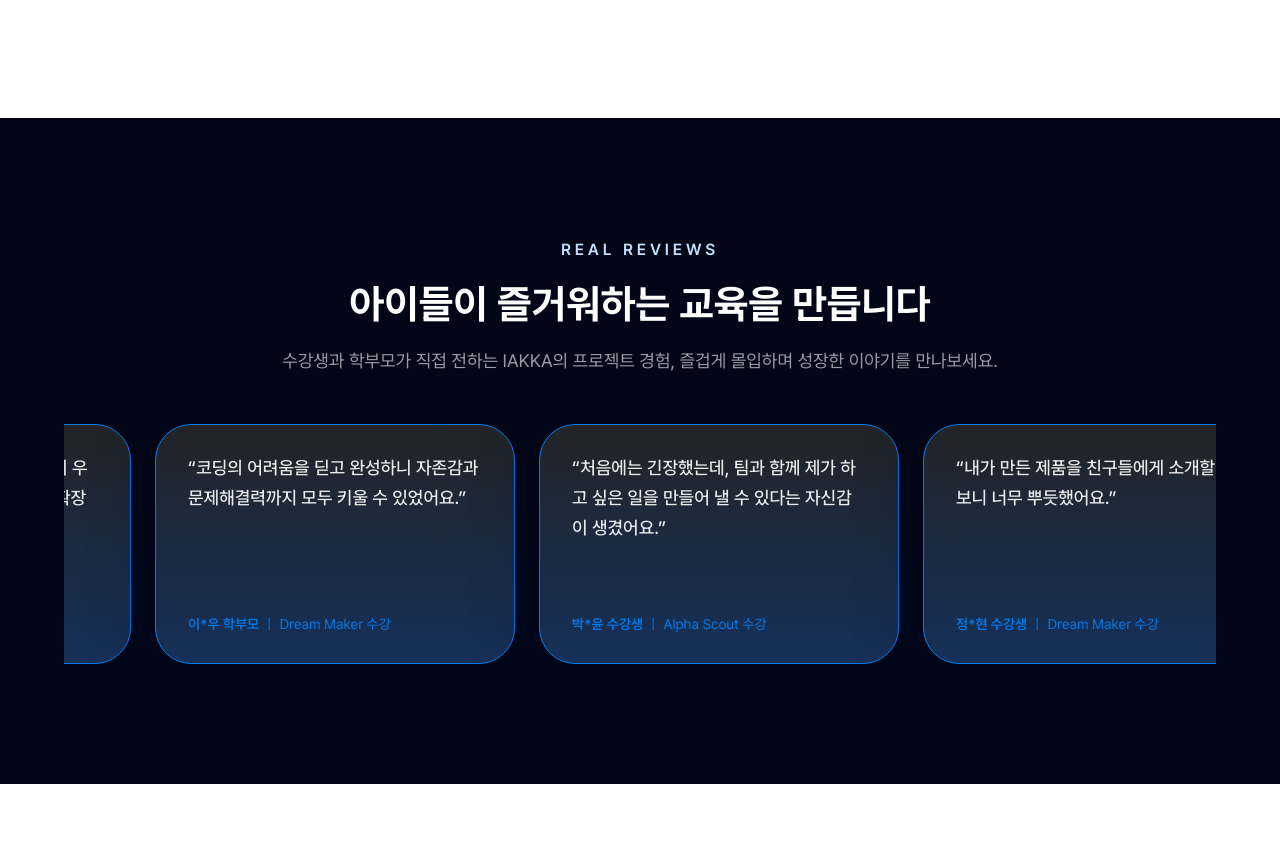
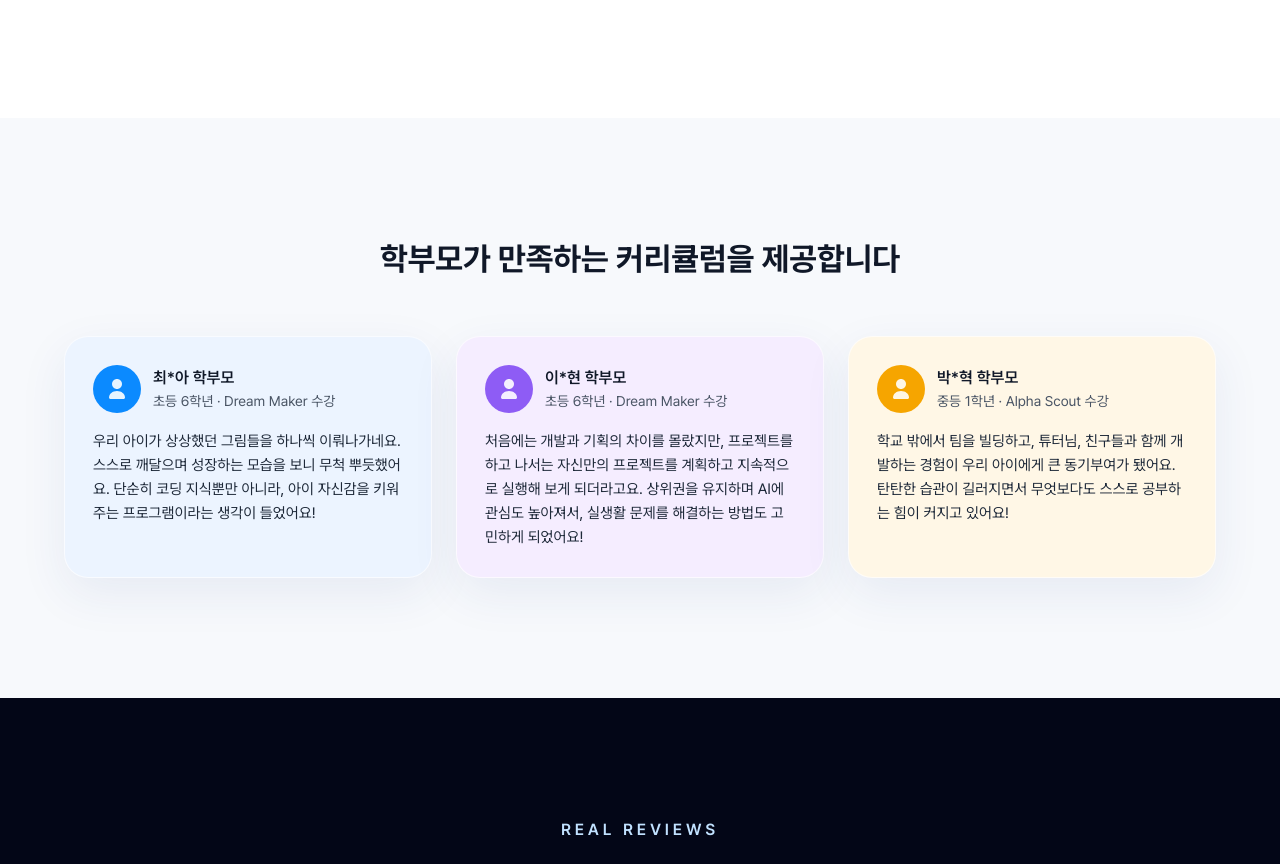
Before and after one commit to WithM2/iakkaweb, a Next.js app: page /ko in a window 1280 px wide. Shown: the part 6449-7313 px from the top of the page. Built offline with nearby package versions, Linux system fonts and the light colour scheme.

Commit message:
Add parent testimonials section to home page

```diff
--- a/src/app/ko/page.tsx
+++ b/src/app/ko/page.tsx
@@ -1,5 +1,6 @@
 import Header from "@/components/common/Header";
 import AchievementHighlightsSection from "@/components/ko/AchievementHighlightsSection";
+import ParentTestimonialsSection from "@/components/ko/ParentTestimonialsSection";
 import ReviewSection from "@/components/ReviewSection";
 import ContactSection from "@/components/ko/ContactSection";
 import Footer from "@/components/common/Footer";
@@ -219,6 +220,8 @@ export default function PageKO() {
 
       <AchievementHighlightsSection />
 
+      <ParentTestimonialsSection />
+
       <ReviewSection />
 
       <ContactSection />
--- /dev/null
+++ b/src/components/ko/ParentTestimonialsSection.tsx
@@ -0,0 +1,100 @@
+const PARENT_TESTIMONIALS = [
+  {
+    name: "최*아 학부모",
+    grade: "초등 6학년",
+    program: "Dream Maker 수강",
+    quote:
+      "우리 아이가 상상했던 그림들을 하나씩 이뤄나가네요. 스스로 깨달으며 성장하는 모습을 보니 무척 뿌듯했어요. 단순히 코딩 지식뿐만 아니라, 아이 자신감을 키워주는 프로그램이라는 생각이 들었어요!",
+    accentColor: "#0B8AFF",
+    backgroundColor: "#ECF4FF",
+  },
+  {
+    name: "이*현 학부모",
+    grade: "초등 6학년",
+    program: "Dream Maker 수강",
+    quote:
+      "처음에는 개발과 기획의 차이를 몰랐지만, 프로젝트를 하고 나서는 자신만의 프로젝트를 계획하고 지속적으로 실행해 보게 되더라고요. 상위권을 유지하며 AI에 관심도 높아져서, 실생활 문제를 해결하는 방법도 고민하게 되었어요!",
+    accentColor: "#8E5CF5",
+    backgroundColor: "#F5EDFF",
+  },
+  {
+    name: "박*혁 학부모",
+    grade: "중등 1학년",
+    program: "Alpha Scout 수강",
+    quote:
+      "학교 밖에서 팀을 빌딩하고, 튜터님, 친구들과 함께 개발하는 경험이 우리 아이에게 큰 동기부여가 됐어요. 탄탄한 습관이 길러지면서 무엇보다도 스스로 공부하는 힘이 커지고 있어요!",
+    accentColor: "#F6A500",
+    backgroundColor: "#FFF7E6",
+  },
+];
+
+export default function ParentTestimonialsSection() {
+  return (
+    <section className="w-full bg-[#F7F9FC]">
+      <div className="mx-auto w-full max-w-[1200px] px-5 py-20 md:px-6 md:py-[120px]">
+        <div className="text-center">
+          <h3 className="text-[26px] font-bold leading-[34px] text-gray-900 md:text-[32px] md:leading-[42px]">
+            학부모가 만족하는 커리큘럼을 제공합니다
+          </h3>
+        </div>
+
+        <div className="mt-10 grid gap-6 md:mt-14 md:grid-cols-3">
+          {PARENT_TESTIMONIALS.map(
+            ({
+              name,
+              grade,
+              program,
+              quote,
+              accentColor,
+              backgroundColor,
+            }) => (
+              <article
+                key={`${name}-${program}`}
+                className="flex h-full flex-col gap-4 rounded-[24px] border border-white/70 p-6 shadow-[0_16px_48px_rgba(32,61,137,0.08)] md:p-7"
+                style={{ backgroundColor }}
+              >
+                <div className="flex items-center gap-3">
+                  <div
+                    className="flex h-12 w-12 items-center justify-center rounded-full"
+                    style={{ background: accentColor }}
+                    aria-hidden
+                  >
+                    <svg
+                      xmlns="http://www.w3.org/2000/svg"
+                      viewBox="0 0 24 24"
+                      fill="none"
+                      className="h-6 w-6 text-white"
+                    >
+                      <path
+                        d="M12 12c2.761 0 5-2.239 5-5s-2.239-5-5-5-5 2.239-5 5 2.239 5 5 5Z"
+                        fill="currentColor"
+                        opacity="0.9"
+                      />
+                      <path
+                        d="M4 20.5C4 16.91 7.582 14 12 14s8 2.91 8 6.5c0 .828-.672 1.5-1.5 1.5h-13C4.672 22 4 21.328 4 20.5Z"
+                        fill="currentColor"
+                        opacity="0.9"
+                      />
+                    </svg>
+                  </div>
+                  <div className="flex flex-col">
+                    <p className="text-[15px] font-semibold leading-[22px] text-gray-900 md:text-[16px] md:leading-[24px]">
+                      {name}
+                    </p>
+                    <p className="text-[13px] leading-[20px] text-gray-600 md:text-[14px] md:leading-[22px]">
+                      {grade} · {program}
+                    </p>
+                  </div>
+                </div>
+
+                <p className="text-[14px] leading-[22px] text-gray-800 md:text-[15px] md:leading-[24px]">
+                  {quote}
+                </p>
+              </article>
+            ),
+          )}
+        </div>
+      </div>
+    </section>
+  );
+}
```
